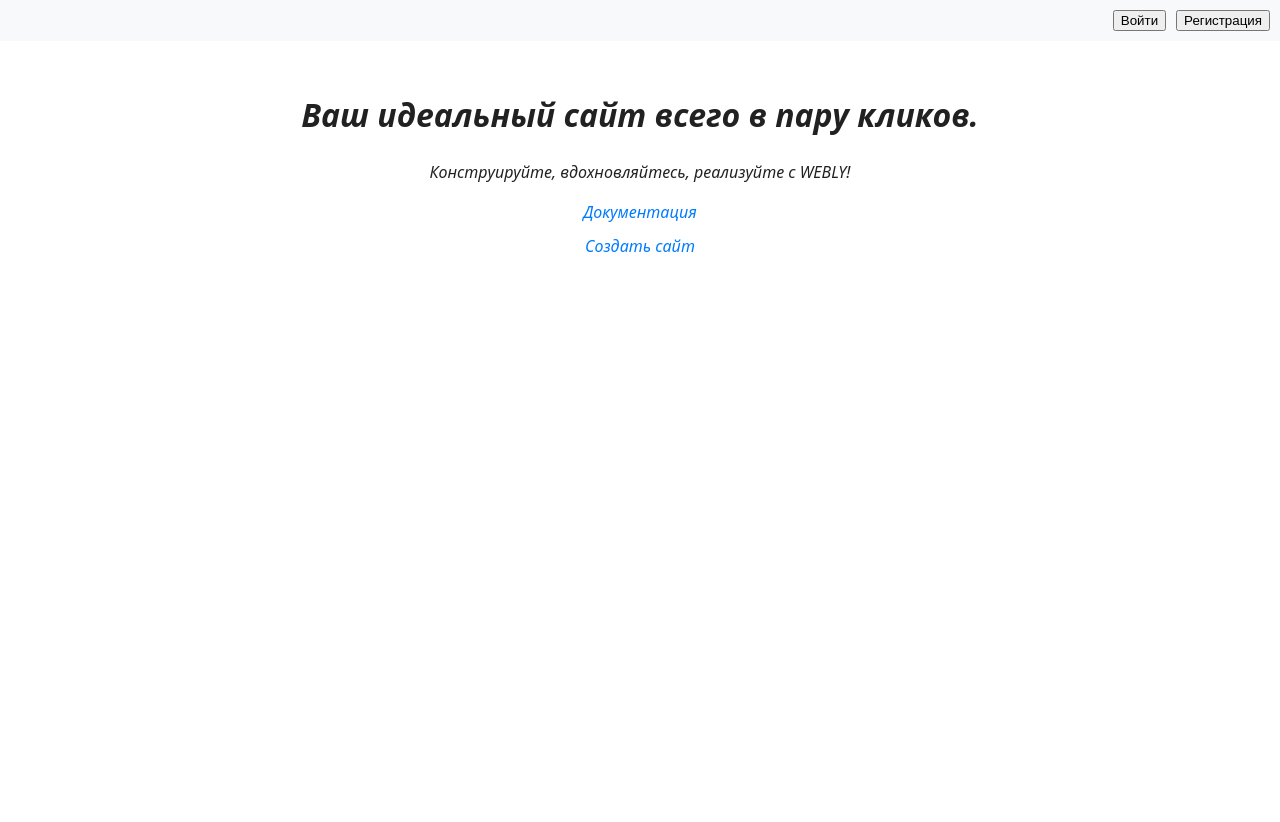
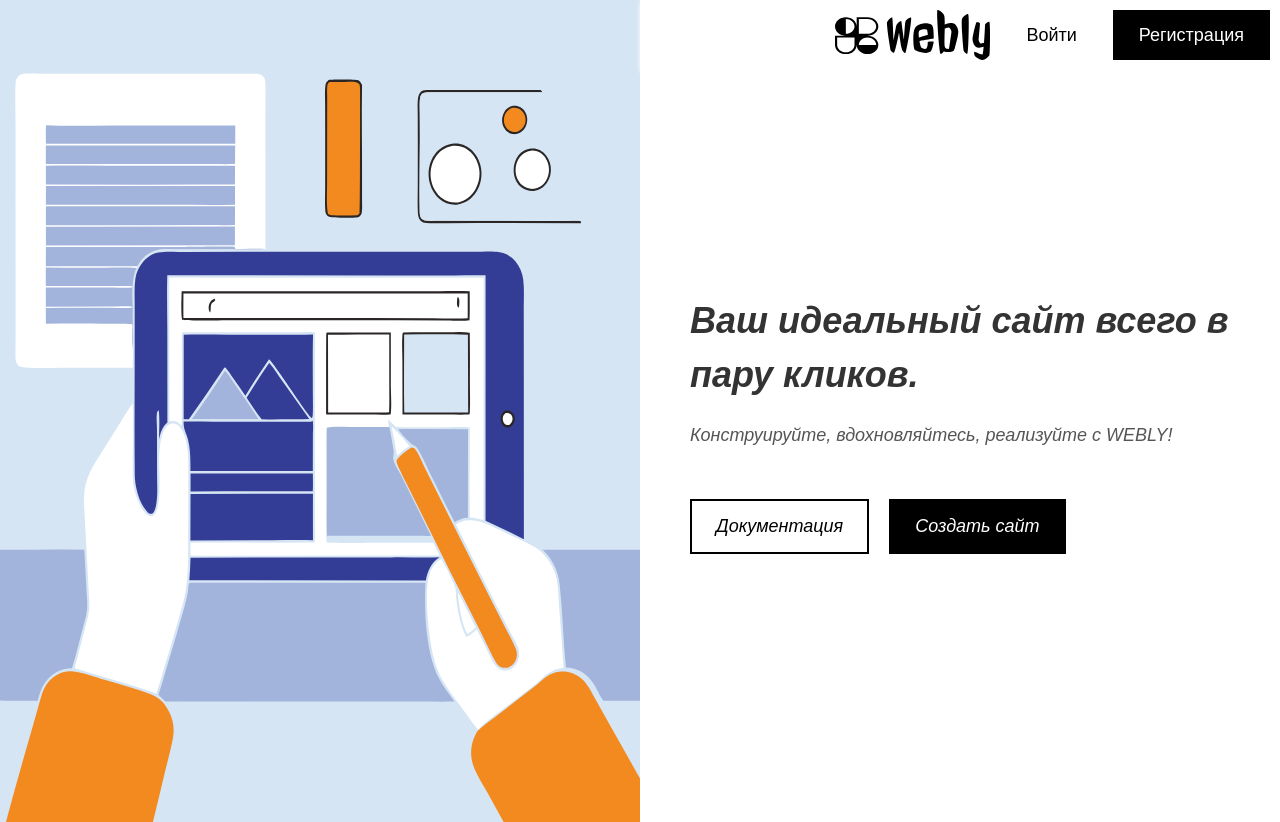
Before and after one commit to kazarwp/webly, a React (Vite) app: page /start in a window 1280 px wide. Before the commit the page ends 800 px from the top, so only its background shows below. Built offline with nearby package versions, Linux system fonts and the light colour scheme.

Commit message:
added styles for StartPage

```diff
--- a/src/components/StartHeader.tsx
+++ b/src/components/StartHeader.tsx
@@ -1,10 +1,14 @@
 import '../styles/start-page/start.css';
+import headerLogo from "../assets/card-img.svg";
 
-export const Header = () => {
+export const StartHeader = () => {
   return (
     <header>
-      <button>Войти</button>
-      <button>Регистрация</button>
+      <div className="header-buttons">
+      <img src={headerLogo} alt="Webly Logo" style={{ height: '50px' }} /> {/* Логотип */}
+        <button className="login-button">Войти</button>
+        <button className="register-button">Регистрация</button>
+      </div>
     </header>
   );
 };
--- a/src/components/StartMain.tsx
+++ b/src/components/StartMain.tsx
@@ -5,10 +5,10 @@
     <main>
       <h1>Ваш идеальный сайт всего в пару кликов.</h1>
       <p>Конструируйте, вдохновляйтесь, реализуйте с WEBLY!</p>
-      <ul>
-        <li><a href="#">Документация</a></li>
-        <li><a href="#">Создать сайт</a></li>
-      </ul>
+      <div className="actions">
+        <a href="#" className="documentation-link">Документация</a>
+        <a href="#" className="create-site-button">Создать сайт</a>
+      </div>
     </main>
   );
 };
--- a/src/pages/StartPage.tsx
+++ b/src/pages/StartPage.tsx
@@ -1,12 +1,20 @@
-import { Header } from '../components/StartHeader.tsx';
+import { StartHeader } from '../components/StartHeader.tsx';
 import { MainContent } from '../components/StartMain.tsx';
 import '../styles/start-page/start.css';
+import background from '../assets/start-background.svg';
 
 export const StartPage = () => {
   return (
-    <>
-      <Header />
-      <MainContent />
-    </>
+    <div className="App">
+      <div className="content-container">
+        <div className="image-section">
+          <img src={background} alt="Background" className="full-height-image" />
+        </div>
+        <div className="content-section">
+          <StartHeader />
+          <MainContent />
+        </div>
+      </div>
+    </div>
   );
 };
--- a/src/styles/start-page/start.css
+++ b/src/styles/start-page/start.css
@@ -1,29 +1,142 @@
+body {
+  margin: 0;
+  font-family: Arial, sans-serif;
+  background-color: #f9f9f9;
+}
+
+.App {
+  display: flex;
+  flex-direction: column;
+  height: 100vh;
+}
+
+.content-container {
+  display: flex;
+  flex: 1;
+}
+
+.image-section {
+  flex: 1;
+  background-color: #f0f0f0;
+  display: flex;
+  align-items: center;
+  justify-content: center;
+}
+
+.image-section img {
+  max-width: 100%;
+  max-height: 100%;
+  object-fit: cover;
+}
+
+.full-height-image {
+  width: 100%;
+  height: 100%;
+  object-fit: cover;
+}
+
+.content-section {
+  flex: 1;
+  display: flex;
+  flex-direction: column;
+  padding: 0px;
+  background-color: white;
+}
+
 header {
   display: flex;
   justify-content: flex-end;
   padding: 10px;
-    background-color: #f8f9fa;
+  background-color: #fff;
+  box-shadow: 0 2px 4px white;
 }
 
-  header button {
-    margin-left: 10px;
+.header-buttons {
+  display: flex;
+  gap: 10px;
+}
+
+.login-button {
+  padding: 12px 24px; /* Увеличиваем padding для больших кнопок */
+  font-size: 18px; /* Увеличиваем размер шрифта */
+  text-decoration: none; /* Убираем подчеркивание */
+  cursor: pointer; /* Курсор в виде указателя */
+  background-color: rgba(255, 255, 255, 0);
+  color: #000000;
+  border: 2px solid #ffffff; /* Рамка */
+
+}
+
+.login-button:hover {
+  background-color: #f0f8ff00;
+}
+
+.register-button {
+  padding: 12px 24px; /* Увеличиваем padding для больших кнопок */
+  font-size: 18px; /* Увеличиваем размер шрифта */
+  text-decoration: none; /* Убираем подчеркивание */
+  cursor: pointer; /* Курсор в виде указателя */
+  transition: background-color 0.3s, color 0.3s; /* Плавные переходы */
+  color: #ffffff; /* Цвет текста */
+  background-color: black; /* Прозрачный фон */
+  border: 2px solid #000000; /* Рамка */
+}
+
+.register-button:hover {
+  background-color: #ffffff;
+  color: #000000;
 }
 
 main {
-    text-align: center;
-    margin-top: 50px;
+  text-align: left;
+  margin-top: 200px;
+  margin-left: 50px;
 }
 
-  main ul {
-    list-style-type: none;
-    padding: 0;
+main h1 {
+  font-size: 36px;
+  margin-bottom: 20px;
+  color: #333;
 }
 
-  main ul li {
-    margin: 10px 0;
+main p {
+  font-size: 18px;
+  color: #555;
+  margin-bottom: 50px;
 }
 
-  main ul li a {
-    text-decoration: none;
-    color: #007bff;
+.actions {
+  display: flex;
+  justify-content: flex-start; /* Выравниваем кнопки по левому краю */
+  gap: 20px; /* Расстояние между кнопками */
 }
+
+.documentation-link, .create-site-button {
+  padding: 12px 24px; /* Увеличиваем padding для больших кнопок */
+  font-size: 18px; /* Увеличиваем размер шрифта */
+  text-decoration: none; /* Убираем подчеркивание */
+  cursor: pointer; /* Курсор в виде указателя */
+  transition: background-color 0.3s, color 0.3s; /* Плавные переходы */
+}
+
+.documentation-link {
+  color: #000000; /* Цвет текста */
+  background-color: transparent; /* Прозрачный фон */
+  border: 2px solid #000000; /* Рамка */
+}
+
+.documentation-link:hover {
+  background-color: #000000; /* Фон при наведении */
+  color: #ffffff; /* Цвет текста при наведении */
+}
+
+.create-site-button {
+  color: #ffffff; /* Цвет текста */
+  background-color: #000000; /* Черный фон */
+  border: 2px solid #000000; /* Рамка */
+}
+
+.create-site-button:hover {
+  background-color: #ffffff; /* Фон при наведении */
+  color: #000000; /* Цвет текста при наведении */
+}
```
Also changed, not shown: src/assets/start-background.svg (added). Lines whose indentation alone changed are shown as unchanged.
